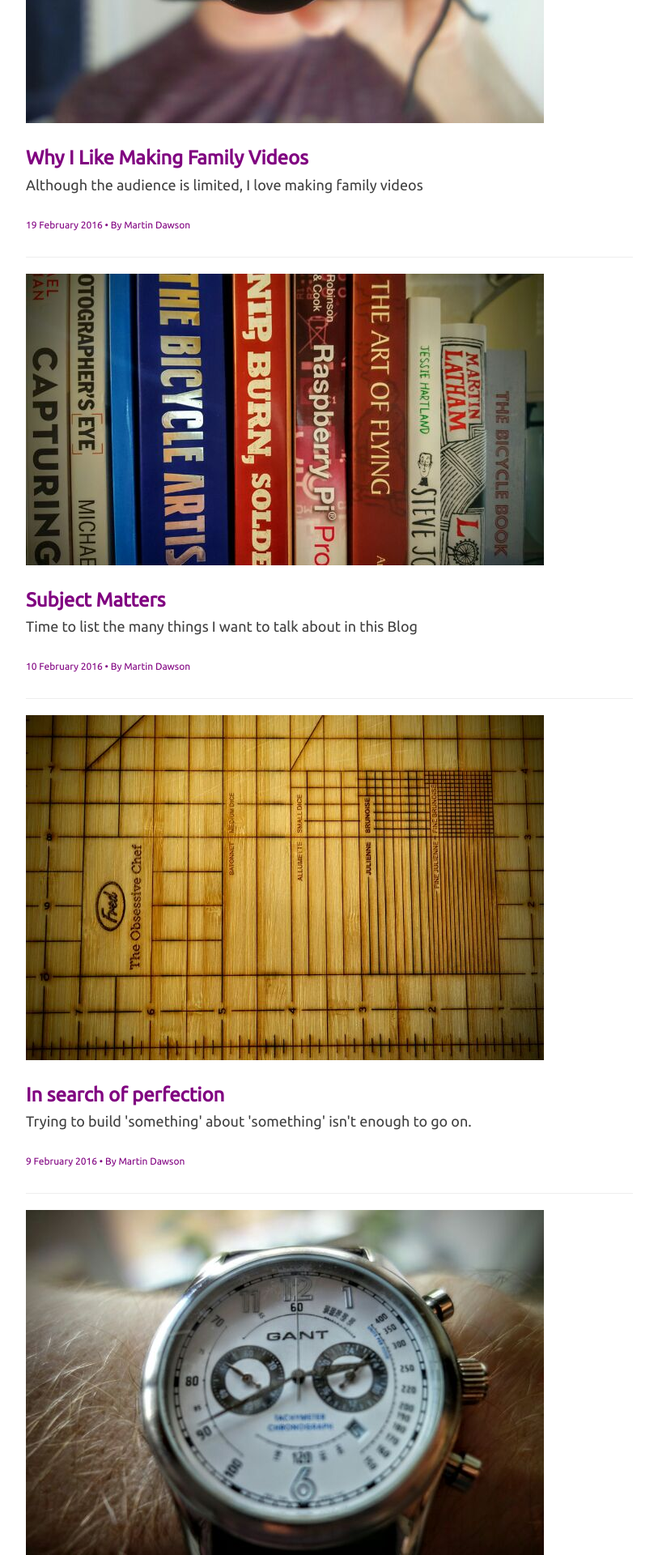
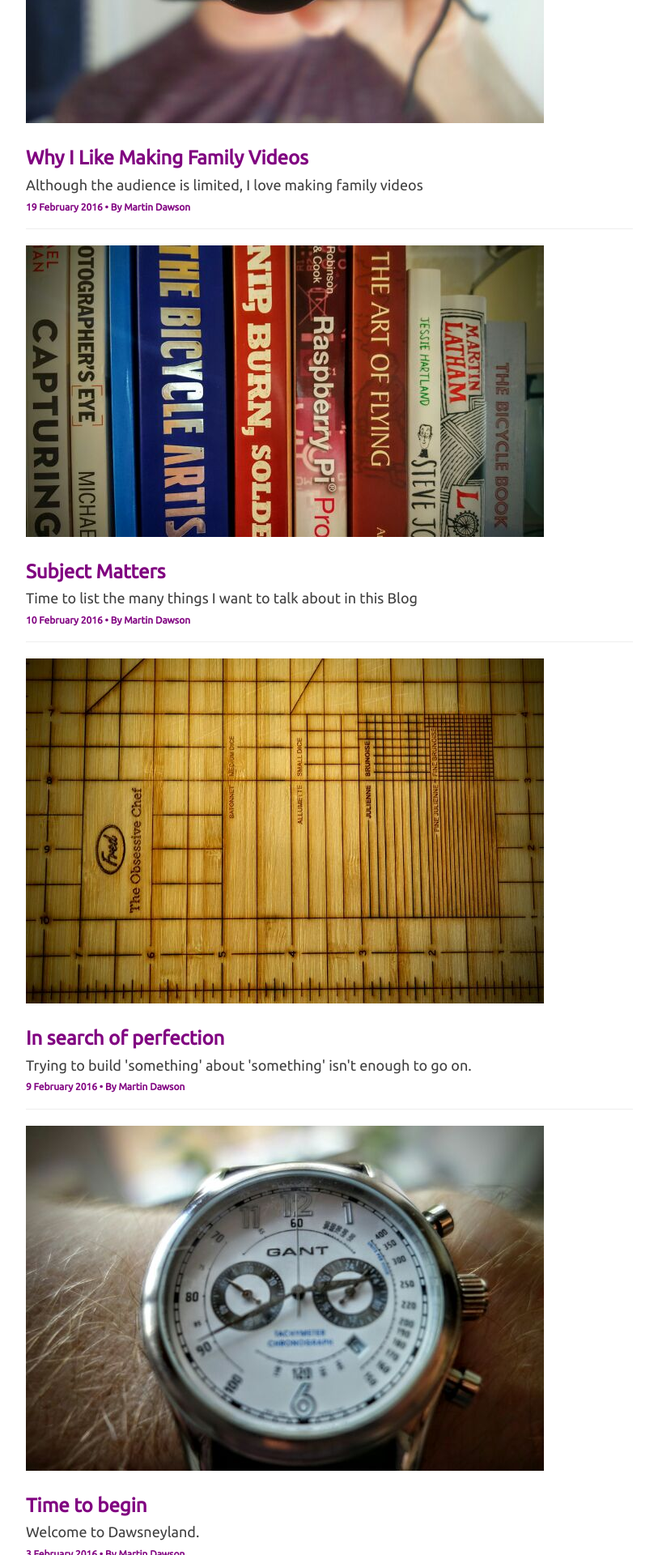
Before and after one commit to dawsneyland/formerdland, a Jekyll site: the page built from index.html, in a window 1280 px wide. Shown: the part 815-2735 px from the top of the page at 81% size, without its empty margins (233-1046 px from the left). Built offline with Jekyll 4.4.1, drawn with Linux system fonts in a browser that asks for light colours; nearby versions of some CDN libraries; the list of posts is cut into pages by our own code.

Commit message:
Update index.html

```diff
--- a/index.html
+++ b/index.html
@@ -18,7 +18,7 @@
         </h4>
         {% endif %}
     </a>
-    <p class="post-meta-author">{{ post.date | date: "%-d %B %Y" }} &bull; By {% if post.author %}{{ post.author }}{% else %}{{ site.title }}{% endif %}</p>
+    <h5 class="post-meta-author">{{ post.date | date: "%-d %B %Y" }} &bull; By {% if post.author %}{{ post.author }}{% else %}{{ site.title }}{% endif %}</h5>
 
 </div>
 <hr>
```
